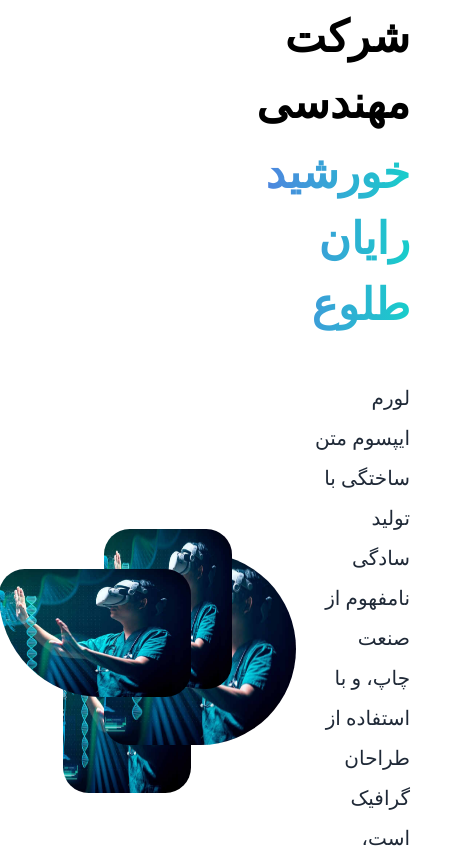
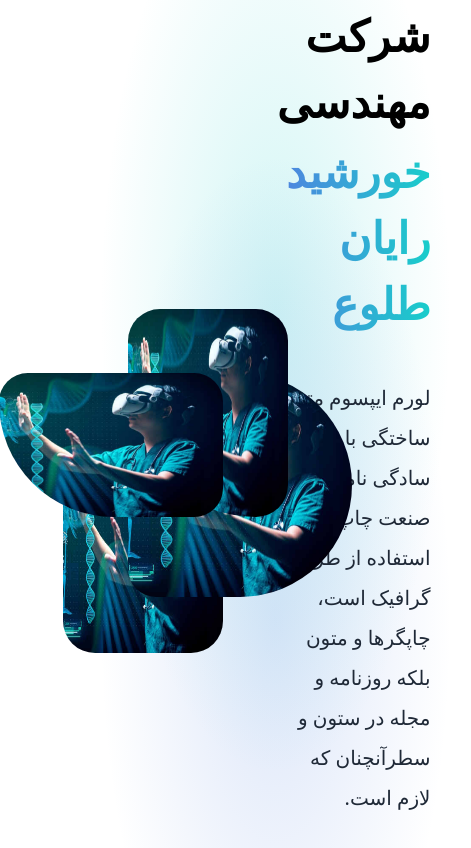
Before and after one commit to Byeto-Company/healthcare-landing, a Nuxt app: page / in a window 390 px wide. Shown: the top 848 px of the page, 471 px wide, since content can reach past the window. Built offline with nearby package versions, Linux system fonts and the light colour scheme.

Commit message:
added hero shapes

```diff
--- a/assets/css/tailwind.css
+++ b/assets/css/tailwind.css
@@ -4,7 +4,6 @@
 
 @layer base {
     :root {
-
         --color-primary: 220 70% 60%;
         --color-primary-100: 220 70% 95%;
         --color-primary-200: 220 70% 85%;
--- a/components/home/Hero.vue
+++ b/components/home/Hero.vue
@@ -3,9 +3,9 @@
 </script>
 
 <template>
-    <div class="w-full h-full padding-main flex-center">
+    <div class="relative h-full padding-main flex-center w-[90%]">
 
-        <div class="flex flex-col items-start w-1/2 gap-10 pe-32">
+        <div class="flex flex-col items-start w-1/2 gap-10">
             <div class="flex flex-col">
                 <span class="py-0.5 text-[2.75rem] font-extrabold">شرکت مهندسی</span>
                 <span class="py-0.5 text-[2.75rem] font-extrabold text-gradient bg-gradient-to-r from-primary to-secondary">خورشید رایان طلوع</span>
@@ -30,33 +30,33 @@
             </div>
         </div>
 
-        <div class="w-1/2 flex-center">
+        <div class="flex items-center justify-end w-1/2">
 
-            <div class="relative flex-center aspect-square size-1/2">
+            <div class="relative flex-center aspect-square size-2/3">
 
                 <!-- top shapes -->
 
-                <div class="w-[8rem] h-[12rem] absolute overflow-hidden top-0 right-0 rounded-tl-[40px] rounded-bl-[40px] rounded-br-[40px] rounded-tr-[160px]">
+                <div class="w-[10rem] h-[14rem] absolute overflow-hidden top-4 right-0 rounded-tl-[40px] rounded-bl-[40px] rounded-br-[40px] rounded-tr-[160px]">
                     <img src="/shape-1.png" class="object-fill size-full">
                 </div>
 
-                <div class="w-[12rem] h-[12rem] absolute overflow-hidden -top-12 left-0 rounded-tl-[160px] rounded-bl-[40px] rounded-br-[160px] rounded-tr-[160px]">
+                <div class="w-[14rem] h-[14rem] absolute overflow-hidden -top-10 left-2 rounded-tl-[160px] rounded-bl-[40px] rounded-br-[160px] rounded-tr-[160px]">
                     <img src="/shape-1.png" class="object-fill size-full">
                 </div>
 
                 <!-- logo -->
 
-                <div class="p-5 bg-white flex-center">
+                <div class="p-4 bg-white flex-center rounded-360">
                     <img src="/logo.png" class="size-10" alt="logo">
                 </div>
 
                 <!-- bottom shapes -->
 
-                <div class="w-[8rem] h-[10rem] absolute overflow-hidden bottom-0 left-0 rounded-tl-[40px] rounded-bl-[160px] rounded-br-[40px] rounded-tr-[40px]">
+                <div class="w-[10rem] h-[13rem] absolute overflow-hidden bottom-0 left-2 rounded-tl-[40px] rounded-bl-[160px] rounded-br-[40px] rounded-tr-[40px]">
                     <img src="/shape-1.png" class="object-fill size-full">
                 </div>
 
-                <div class="w-[12rem] h-[8rem] absolute overflow-hidden -bottom-2 right-0 rounded-tl-[40px] rounded-bl-[160px] rounded-br-[40px] rounded-tr-[40px]">
+                <div class="w-[14rem] h-[9rem] absolute overflow-hidden bottom-0 right-0 rounded-tl-[40px] rounded-bl-[160px] rounded-br-[40px] rounded-tr-[40px]">
                     <img src="/shape-1.png" class="object-fill size-full">
                 </div>
 
@@ -64,9 +64,15 @@
 
         </div>
 
+        <div class="absolute -translate-y-1/2 pointer-events-none lg:block bg-radial-gradient z-lowest opacity-20 top-1/3 size-full" style="--color: hsl(179 79% 45%)"></div>
+        <div class="absolute -translate-y-1/2 pointer-events-none lg:block bg-radial-gradient z-lowest opacity-20 top-2/3 size-full" style="--color: hsl(220 70% 60%)"></div>
+
     </div>
 </template>
 
 <style scoped>
-
+    .bg-radial-gradient {
+        --color: hsl(0, 0%, 0%);
+        background-image: radial-gradient(50% 50% at 50% 50%, var(--color) 0%, rgba(255, 255, 255, 0) 100%);
+    }
 </style>
--- a/layouts/Default.vue
+++ b/layouts/Default.vue
@@ -6,6 +6,6 @@
         <main class="container w-full pt-20 pb-24">
             <slot />
         </main>
-        <Footer />
+        <!-- <Footer /> -->
     </div>
 </template>
--- a/pages/index.vue
+++ b/pages/index.vue
@@ -1,7 +1,7 @@
 <script setup lang="ts"></script>
 
 <template>
-    <div class="paddin-main w-full h-full flex flex-col gap-[6.25rem]">
+    <div class="w-full h-full flex flex-col items-center gap-[6.25rem]">
         <Hero />
         <!-- <WorkCategories /> -->
     </div>
--- a/tailwind.config.js
+++ b/tailwind.config.js
@@ -13,7 +13,7 @@ module.exports = {
     theme: {
         extend: {
             container: {
-                center: true
+                center: true,
             },
             fontFamily: {
                 "iran-yekan-x": "IRANYekanXVF, sans-serif"
@@ -57,7 +57,9 @@ module.exports = {
                 360: '999999999px',
             },
             zIndex: {
-                'under' : -10,
+                'lowest' : -15,
+                'lower' : -10,
+                'low' : -5,
                 'normal' : 1,
                 'high' : 5,
                 'higher' : 10,
```
